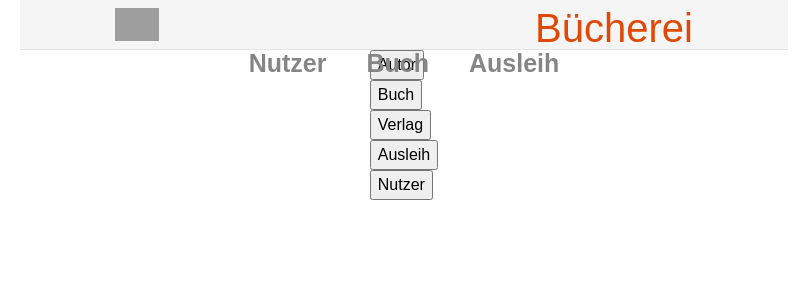
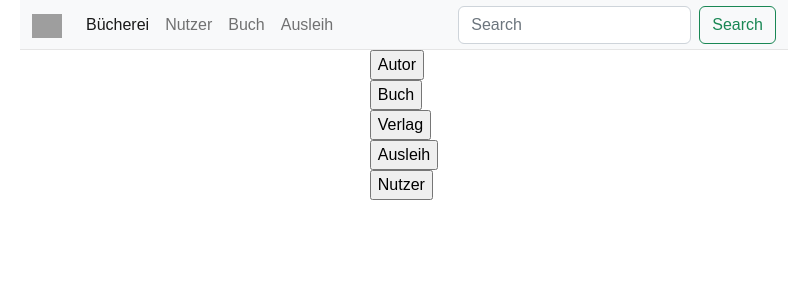
Before and after one commit to Krytos/Buecherei_SRH, a Flask app: page /add in a window 1280 px wide. Shown: the top 300 px of the page, without its empty margins (236-1043 px from the left). Run offline with Flask 2, Linux system fonts and the light colour scheme; some libraries are stand-ins or nearby versions; grey boxes are pictures that could not be loaded.

Commit message:
- Added some more CSS

```diff
--- a/app.py
+++ b/app.py
@@ -18,6 +18,10 @@ def index():
         return render_template('edit.html')
     elif auswahl.lower() == "search":
         return redirect(url_for('search'))
+
+@app.route('/popup', methods=["GET", "POST"])
+def popup():
+    return render_template('popup.html')
 
 @app.route('/add', methods=["GET", "POST"])
 def add():
@@ -41,7 +45,7 @@ def nutzer():
     per_page = 25
     offset = (page - 1) * per_page
     users = execute.get_all_users().limit(per_page).offset(offset)
-    pagination = Pagination(page=page, total=len(total), record_name='users', per_page=per_page, bs_version=4, offset=offset)
+    pagination = Pagination(page=page, total=len(total), record_name='users', per_page=per_page, bs_version=5, offset=offset)
     return render_template("nutzer.html", users=users, pagination=pagination)
 
 @app.route('/buch', methods=["GET", "POST"])
--- a/static/css/style.css
+++ b/static/css/style.css
@@ -52,8 +52,9 @@
 
 .navbar__logo {
     display: flex;
-    justify-content: center;
-    max-height: 100%;
+    justify-content: flex-start;
+    max-height: 150%;
+    margin-bottom: 10vh;
 }
 
 .srh_link {
@@ -63,6 +64,7 @@
     margin-top: 6px;
     align-self: center;
     color: #DF4807;
+    text-align: start;
 }
 
 .link__no_dec {
@@ -87,3 +89,12 @@
     flex-direction: column;
     align-items: center;
 }
+
+.srh_logo_link {
+    max-width: 15%;
+    max-height: 100%;
+}
+
+.nutzer__table_row {
+    vertical-align: middle;
+}
--- a/templates/base.html
+++ b/templates/base.html
@@ -5,7 +5,7 @@
     <meta name="viewport"
           content="width=device-width, user-scalable=no, initial-scale=1.0, maximum-scale=1.0, minimum-scale=1.0">
     <meta http-equiv="X-UA-Compatible" content="ie=edge">
-
+    <link rel="icon" type="image/png" href="/static/img/srh_logo.png"/>
     <link href="https://cdn.jsdelivr.net/npm/bootstrap@5.2.0-beta1/dist/css/bootstrap.min.css" rel="stylesheet" integrity="sha384-0evHe/X+R7YkIZDRvuzKMRqM+OrBnVFBL6DOitfPri4tjfHxaWutUpFmBp4vmVor" crossorigin="anonymous">
     <link rel="stylesheet" href="/static/css/style.css">
     <title>SRH Bücherei</title>
@@ -13,17 +13,34 @@
 <body class="body">
     {% block header %}
         <header class="header">
-            <div class="navbar">
-                <div class="navbar__logo">
-                    <a href="{{ url_for('index') }}"><img class="srh_logo" src="/static/img/srh_logo.png" alt="srh logo"></a>
-                    <a class="link__no_dec srh_link" href="{{ url_for('index') }}">Bücherei</a>
+            <nav class="navbar navbar-expand-lg navbar-light bg-light">
+              <div class="container-fluid">
+                <a class="navbar-brand" href="/"><img class="srh_logo" src="/static/img/srh_logo.png" alt="srh logo" width="30" height="24"></a>
+                <button class="navbar-toggler" type="button" data-bs-toggle="collapse" data-bs-target="#navbarSupportedContent" aria-controls="navbarSupportedContent" aria-expanded="false" aria-label="Toggle navigation">
+                  <span class="navbar-toggler-icon"></span>
+                </button>
+                <div class="collapse navbar-collapse" id="navbarSupportedContent">
+                  <ul class="navbar-nav me-auto mb-2 mb-lg-0">
+                    <li class="nav-item">
+                      <a class="nav-link active" aria-current="page" href="/">Bücherei</a>
+                    </li>
+                    <li class="nav-item">
+                      <a class="nav-link" href="{{ url_for('nutzer') }}">Nutzer</a>
+                    </li>
+                      <li class="nav-item">
+                      <a class="nav-link" href="{{ url_for('buch') }}">Buch</a>
+                    </li>
+                      <li class="nav-item">
+                      <a class="nav-link" href="{{ url_for('ausleih') }}">Ausleih</a>
+                    </li>
+                  </ul>
+                  <form class="d-flex">
+                    <input class="form-control me-2" type="search" placeholder="Search" aria-label="Search" name="search">
+                    <button class="btn btn-outline-success" name="search" type="submit">Search</button>
+                  </form>
                 </div>
-                <div class="navbar__links">
-                    <a class="link__no_dec navbar__links_link" href="{{ url_for('nutzer') }}">Nutzer</a>
-                    <a class="link__no_dec navbar__links_link" href="{{ url_for('buch') }}">Buch</a>
-                    <a class="link__no_dec navbar__links_link" href="{{ url_for('ausleih') }}">Ausleih</a>
-                </div>
-            </div>
+              </div>
+            </nav>
         </header>
     {% endblock %}
     {% block content %}
```
Also changed, not shown: db.py (+13 -0 lines), templates/nutzer.html (+3 -5 lines), templates/popup.html (added, +9 -0 lines), pyproject.toml (line endings or trailing spaces), sqlalchemy.sqlite, 2 other files.
